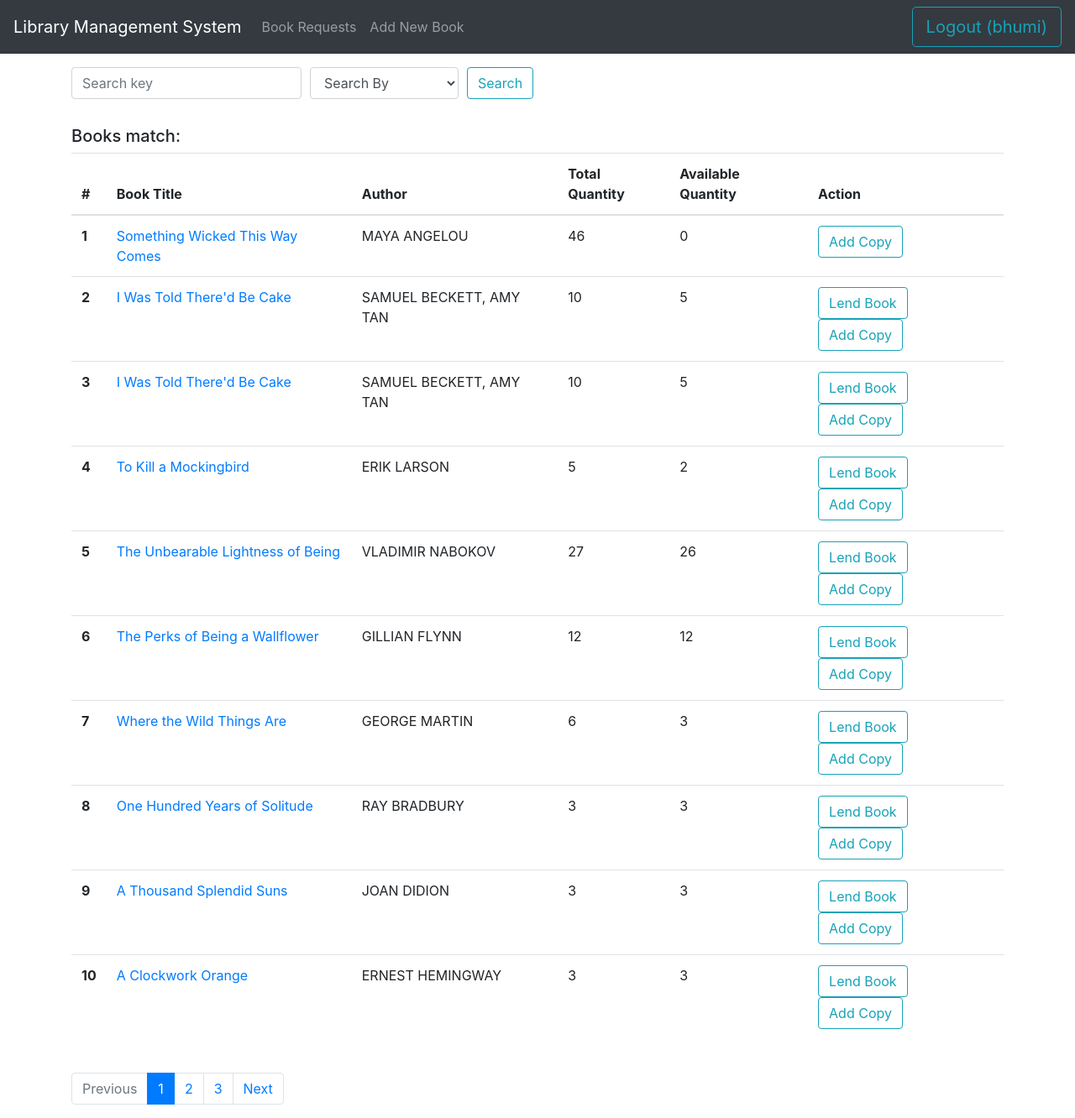
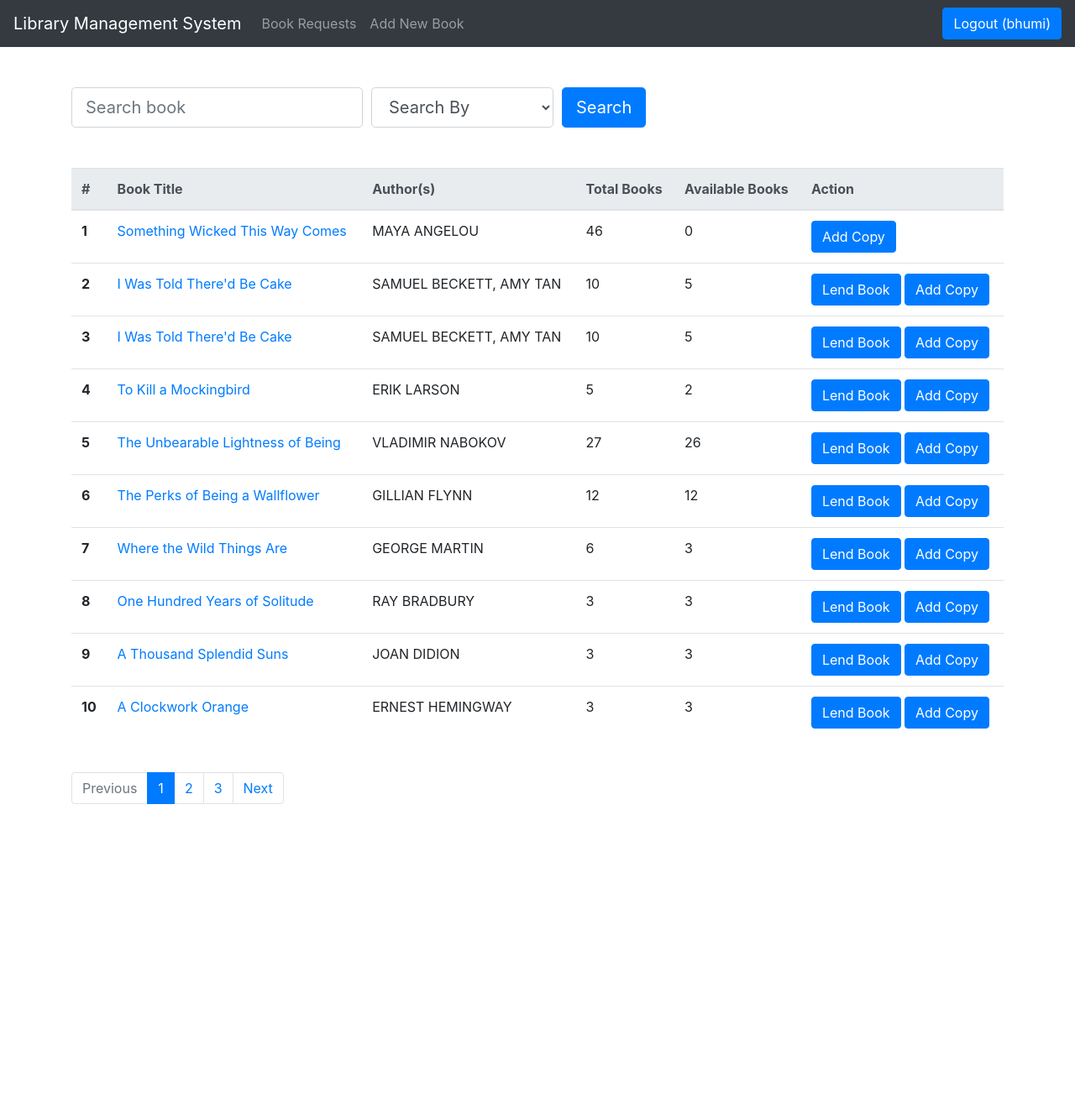
Before and after one commit to bhumilakum/Library-Management-System, a Django app: page /library/ in a window 1280 px wide. Shown: the whole page at 84% size. After the commit the page ends 958 px from the top, so only its background shows below. Run offline with Django 3.2, Linux system fonts and the light colour scheme; a user stored in the database is signed in; data comes from the database, SQL or seed files in the repository; both versions use the stored data as it was after the commit; some libraries are stand-ins or nearby versions.

Commit message:
Applied design polishing changes to make it look better.

```diff
--- a/demo_project/demo_project/settings.py
+++ b/demo_project/demo_project/settings.py
@@ -144,5 +144,5 @@ AUTHENTICATION_BACKENDS = (
  'django.contrib.auth.backends.ModelBackend',
 )
 
-SOCIAL_AUTH_GOOGLE_OAUTH2_KEY ='586948758053-s0bj8j2jr9burs9mvn2c3m2u8sa8dnov.apps.googleusercontent.com'  #Paste CLient Key
-SOCIAL_AUTH_GOOGLE_OAUTH2_SECRET = 'okK6SZ4H9E-3QV7MEy-CoHYh' #Paste Secret Key
+SOCIAL_AUTH_GOOGLE_OAUTH2_KEY = ''  #Paste Client ID
+SOCIAL_AUTH_GOOGLE_OAUTH2_SECRET = '' #Paste Client Secret
--- a/demo_project/library/templates/auth/user_form.html
+++ b/demo_project/library/templates/auth/user_form.html
@@ -1,6 +1,6 @@
 {% extends "base.html" %} {% block content %}
 
-<div class="card">
+<div class="card mt-4">
   <div class="card-body">
       <h5 class="card-title">Add New User</h5><br>
     <form action="" method="post">
--- a/demo_project/library/templates/base.html
+++ b/demo_project/library/templates/base.html
@@ -10,8 +10,8 @@
   <link rel="stylesheet" href="https://stackpath.bootstrapcdn.com/bootstrap/4.1.3/css/bootstrap.min.css" integrity="sha384-MCw98/SFnGE8fJT3GXwEOngsV7Zt27NXFoaoApmYm81iuXoPkFOJwJ8ERdknLPMO"
     crossorigin="anonymous">
   <link rel="stylesheet" href="{% static 'css/styles.css' %}">
-  <script src="https://code.jquery.com/jquery-1.12.4.min.js"></script>
-  <script src="https://ajax.googleapis.com/ajax/libs/jquery/3.3.1/jquery.min.js"></script>
+  <script src="https://code.jquery.com/jquery-3.3.1.min.js" integrity="sha256-FgpCb/KJQlLNfOu91ta32o/NMZxltwRo8QtmkMRdAu8="
+    crossorigin="anonymous"></script>
   <!-- <script type="text/javascript" src="{% static 'js/main.js' %}"></script> -->
 </head>
 
@@ -27,8 +27,7 @@
 
       <div class="collapse navbar-collapse" id="navbarsExampleDefault">
         <ul class="navbar-nav mr-auto">
-        {% if user.is_authenticated %}
-          {% if user.groups.all.0.name  == 'Readers' %}
+          {% if user.is_authenticated %} {% if user.groups.all.0.name == 'Readers' %}
           <li class="nav-item">
             <a class="nav-link" href="{% url 'request_history' %}">My history</a>
           </li>
@@ -39,14 +38,13 @@
           <li class="nav-item">
             <a class="nav-link" href="{% url 'add_book' %}">Add New Book</a>
           </li>
-          {% endif %}
-        {% endif %}
+          {% endif %} {% endif %}
         </ul>
         <form class="form-inline my-2 my-lg-0">
           {% if user.is_authenticated %}
-        <a class="btn btn-outline-info btn-lg" href="{% url 'logout' %}">Logout ({{ user.get_username }})</a>
+          <a class="btn btn-primary" href="{% url 'logout' %}">Logout ({{ user.get_username }})</a>
           {% else %}
-        <a class="btn btn-outline-info btn-lg" href="{% url 'login' %}">Login</a>
+          <a class="btn btn-primary" href="{% url 'login' %}">Login</a>
           {% endif %}
         </form>
       </div>
@@ -58,6 +56,9 @@
     {% block content %} {% endblock %}
   </main>
 
+  <!-- <script src="https://code.jquery.com/jquery-3.3.1.slim.min.js" integrity="sha384-q8i/X+965DzO0rT7abK41JStQIAqVgRVzpbzo5smXKp4YfRvH+8abtTE1Pi6jizo" crossorigin="anonymous"></script>
+  <script src="https://cdnjs.cloudflare.com/ajax/libs/popper.js/1.14.3/umd/popper.min.js" integrity="sha384-ZMP7rVo3mIykV+2+9J3UJ46jBk0WLaUAdn689aCwoqbBJiSnjAK/l8WvCWPIPm49" crossorigin="anonymous"></script>
+  <script src="https://stackpath.bootstrapcdn.com/bootstrap/4.1.3/js/bootstrap.min.js" integrity="sha384-ChfqqxuZUCnJSK3+MXmPNIyE6ZbWh2IMqE241rYiqJxyMiZ6OW/JmZQ5stwEULTy" crossorigin="anonymous"></script> -->
 </body>
 
 </html>
--- a/demo_project/library/templates/index.html
+++ b/demo_project/library/templates/index.html
@@ -36,40 +36,38 @@
   {% endfor %}
 {% endif %}
 
-  <form class="" action="" method="GET">
+  <form class="mt-4 mb-5" action="" method="GET">
     <div class="form-row align-items-center">
       <div class="col-auto">
-        <div class="input-group mb-2">
-          <input type="text" class="form-control" id="search_key" placeholder="Search key" value="{{ request.GET.search_key }}" name="search_key">
+        <div class="input-group">
+          <input type="text" class="form-control form-control-lg" id="search_key" placeholder="Search book" value="{{ request.GET.search_key }}" name="search_key">
         </div>
       </div>
       <div class="col-auto">
        <label class="sr-only" for="filter_key">Filter</label>
-       <select class="form-control mb-2" name="filter_key">
+       <select class="form-control form-control-lg" name="filter_key">
          {% for i in filter_list %}
             <option value="{{ i.value }}" {% if i.value == request.GET.filter_key %}selected{% endif %}>{{ i.name }}</option>
          {% endfor %}
        </select>
       </div>
       <div class="col-auto">
-        <button type="submit" class="btn btn-outline-info mb-2">Search</button>
+        <button type="submit" class="btn btn-primary btn-lg">Search</button>
       </div>
     </div>
     {% csrf_token %}
   </form>
 
   {% if context %}
-    <br>
-    <h5>Books match:</h5>
     <table class="table">
-      <thead>
+      <thead class="thead-light">
           <tr>
             <th scope="col">#</th>
             <th scope="col">Book Title</th>
-            <th scope="col">Author</th>
-            <th scope="col">Total Quantity</th>
+            <th scope="col">Author(s)</th>
+            <th scope="col">Total Books</th>
             {% if user.is_authenticated %}
-            <th scope="col">Available Quantity</th>
+            <th scope="col">Available Books</th>
             <th scope="col">Action</th>
             {% endif %}
           </tr>
@@ -88,22 +86,22 @@
             {% if user.groups.all.0.name  == 'Readers' %}
               <td>
                 {% if book.status == 'l' %}
-                <button type="button" name="btn-lend{{book.id}}" id="btn-lend{{book.id}}" class="btn btn-outline-info" value="{{book.id}}"
+                <button type="button" name="btn-lend{{book.id}}" id="btn-lend{{book.id}}" class="btn btn-primary" value="{{book.id}}"
                   disabled>Not available</button>
                 {% elif book.id in book_ids %}
-                <button type="button" name="btn-lend{{book.id}}" id="btn-lend{{book.id}}" class="btn btn-outline-info" value="{{book.id}}"
+                <button type="button" name="btn-lend{{book.id}}" id="btn-lend{{book.id}}" class="btn btn-primary" value="{{book.id}}"
                   disabled>Already requested</button>
                 {% else %}
-                <button type="button" name="btn-lend{{book.id}}" id="btn-lend{{book.id}}" class="btn btn-outline-info" value="{{book.id}}"
+                <button type="button" name="btn-lend{{book.id}}" id="btn-lend{{book.id}}" class="btn btn-primary" value="{{book.id}}"
                   onclick="callme(this);">Make lend request</button>
                 {% endif %}
               </td>
             {% else %}
               <td>
                 {% if book.quantity > 0 %}
-                <a  href="{% url 'lend_book' book.id %}" name="btn-lend{{ book.id }}" class="btn btn-outline-info">Lend Book</a>
+                <a  href="{% url 'lend_book' book.id %}" name="btn-lend{{ book.id }}" class="btn btn-primary">Lend Book</a>
                 {% endif %}
-                <a href="{% url 'add_quantity' book.id %}" name="btn-copy{{ book.id }}" class="btn btn-outline-info">Add Copy</a>
+                <a href="{% url 'add_quantity' book.id %}" name="btn-copy{{ book.id }}" class="btn btn-primary">Add Copy</a>
               </td>
             {% endif %}
           {% endif %}
--- a/demo_project/library/templates/library/book_detail.html
+++ b/demo_project/library/templates/library/book_detail.html
@@ -1,7 +1,7 @@
 {% extends "base.html" %}
 
 {% block content %}
-<div class="card">
+<div class="card mt-4">
   <div class="card-header">
     <h4>{{ book.title }}</h4>
   </div>
@@ -11,7 +11,7 @@
     <p class="card-text"><strong>ISBN: </strong>{{ book.isbn }}</p>
     <p class="card-text"><strong>Category:</strong> {% for category in book.category.all %} {{ category }}{% if not forloop.last %}, {% endif %}{% endfor %}</p>
     <!-- <a href="#" class="btn btn-outline-info mb-2">Make Lend Request</a> -->
-    <a href="{{request.META.HTTP_REFERER}}" class="btn btn-outline-info mb-2">Back</a>
+    <a href="{{request.META.HTTP_REFERER}}" class="btn btn-outline-primary mb-2">Back</a>
   </div>
 </div>
 {% endblock %}
--- a/demo_project/library/templates/library/book_form.html
+++ b/demo_project/library/templates/library/book_form.html
@@ -1,6 +1,6 @@
 {% extends "base.html" %} {% block content %}
 
-<div class="card">
+<div class="card mt-4">
   <div class="card-body">
       <h5 class="card-title">Add New Book</h5><br>
     <form action="" method="post">
--- a/demo_project/library/templates/manage_requests_close.html
+++ b/demo_project/library/templates/manage_requests_close.html
@@ -2,19 +2,19 @@
 
 <ul class="nav nav-tabs">
   <li class="nav-item">
-      <a class="nav-link" href="{% url 'manage_requests' %}">Lend Requests <span id="lcount" class="badge badge-primary badge-pill">{{ context.p }}</span></a>
+    <a class="nav-link" href="{% url 'manage_requests' %}">New Requests <span id="lcount" class="badge badge-primary badge-pill">{{ context.p  }}</span></a>
   </li>
   <li class="nav-item">
     <a class="nav-link" href="{% url 'manage_requests_return' %}">Return Requests <span id="rcount" class="badge badge-primary badge-pill">{{ context.r }}</span></a>
   </li>
   <li class="nav-item">
-        <a class="nav-link" href="{% url 'manage_requests_lent' %}">Book Lent <span id="" class="badge badge-primary badge-pill">{{ context.l }}</span></a>
+    <a class="nav-link" href="{% url 'manage_requests_lent' %}">Books Lent <span id="" class="badge badge-primary badge-pill">{{ context.l }}</span></a>
   </li>
   <li class="nav-item">
     <a class="nav-link" href="{% url 'manage_requests_rejected' %}">Rejected Requests <span id="" class="badge badge-primary badge-pill">{{ context.n }}</span></a>
   </li>
   <li class="nav-item">
-        <a class="nav-link active" href="{% url 'manage_requests_close' %}">Close Requests <span id="" class="badge badge-primary badge-pill">{{ context.c }}</span></a>
+      <a class="nav-link active" href="{% url 'manage_requests_close' %}">Closed Requests <span id="" class="badge badge-primary badge-pill">{{ context.c }}</span></a>
   </li>
 </ul>
 
--- a/demo_project/library/templates/manage_requests_lent.html
+++ b/demo_project/library/templates/manage_requests_lent.html
@@ -2,19 +2,19 @@
 
 <ul class="nav nav-tabs">
   <li class="nav-item">
-      <a class="nav-link" href="{% url 'manage_requests' %}">Lend Requests <span id="lcount" class="badge badge-primary badge-pill">{{ context.p }}</span></a>
+    <a class="nav-link" href="{% url 'manage_requests' %}">New Requests <span id="lcount" class="badge badge-primary badge-pill">{{ context.p  }}</span></a>
   </li>
   <li class="nav-item">
     <a class="nav-link" href="{% url 'manage_requests_return' %}">Return Requests <span id="rcount" class="badge badge-primary badge-pill">{{ context.r }}</span></a>
   </li>
   <li class="nav-item">
-        <a class="nav-link active" href="{% url 'manage_requests_lent' %}">Book Lent <span id="" class="badge badge-primary badge-pill">{{ context.l }}</span></a>
+    <a class="nav-link active" href="{% url 'manage_requests_lent' %}">Books Lent <span id="" class="badge badge-primary badge-pill">{{ context.l }}</span></a>
   </li>
   <li class="nav-item">
     <a class="nav-link" href="{% url 'manage_requests_rejected' %}">Rejected Requests <span id="" class="badge badge-primary badge-pill">{{ context.n }}</span></a>
   </li>
   <li class="nav-item">
-        <a class="nav-link" href="{% url 'manage_requests_close' %}">Close Requests <span id="" class="badge badge-primary badge-pill">{{ context.c }}</span></a>
+      <a class="nav-link" href="{% url 'manage_requests_close' %}">Closed Requests <span id="" class="badge badge-primary badge-pill">{{ context.c }}</span></a>
   </li>
 </ul>
 
--- a/demo_project/library/templates/manage_requests_rejected.html
+++ b/demo_project/library/templates/manage_requests_rejected.html
@@ -2,19 +2,19 @@
 
 <ul class="nav nav-tabs">
   <li class="nav-item">
-      <a class="nav-link" href="{% url 'manage_requests' %}">Lend Requests <span id="lcount" class="badge badge-primary badge-pill">{{ context.p }}</span></a>
+    <a class="nav-link" href="{% url 'manage_requests' %}">New Requests <span id="lcount" class="badge badge-primary badge-pill">{{ context.p  }}</span></a>
   </li>
   <li class="nav-item">
     <a class="nav-link" href="{% url 'manage_requests_return' %}">Return Requests <span id="rcount" class="badge badge-primary badge-pill">{{ context.r }}</span></a>
   </li>
   <li class="nav-item">
-        <a class="nav-link" href="{% url 'manage_requests_lent' %}">Book Lent <span id="" class="badge badge-primary badge-pill">{{ context.l }}</span></a>
+    <a class="nav-link" href="{% url 'manage_requests_lent' %}">Books Lent <span id="" class="badge badge-primary badge-pill">{{ context.l }}</span></a>
   </li>
   <li class="nav-item">
     <a class="nav-link active" href="{% url 'manage_requests_rejected' %}">Rejected Requests <span id="" class="badge badge-primary badge-pill">{{ context.n }}</span></a>
   </li>
   <li class="nav-item">
-        <a class="nav-link" href="{% url 'manage_requests_close' %}">Close Requests <span id="" class="badge badge-primary badge-pill">{{ context.c }}</span></a>
+      <a class="nav-link" href="{% url 'manage_requests_close' %}">Closed Requests <span id="" class="badge badge-primary badge-pill">{{ context.c }}</span></a>
   </li>
 </ul>
 
--- a/demo_project/library/views.py
+++ b/demo_project/library/views.py
@@ -206,7 +206,7 @@ def manage_requests(request):
 @login_required
 def manage_requests_return(request):
 
-    return_request_data = BookLendDetail.objects.filter(status = 'r').order_by("-request_date")
+    return_request_data = BookLendDetail.objects.filter(status = 'r').order_by("-return_date")
     context = manage_requests_count()
 
     paginator = Paginator(return_request_data, 10)
```
Also changed, not shown: demo_project/library/templates/manage_requests.html (+6 -9 lines), demo_project/library/templates/manage_requests_return.html (+5 -6 lines), demo_project/library/templates/request_history.html (+22 -27 lines), demo_project/templates/registration/login.html (+11 -16 lines), README.md, demo_project/db.sqlite3. Lines whose indentation alone changed are shown as unchanged.
